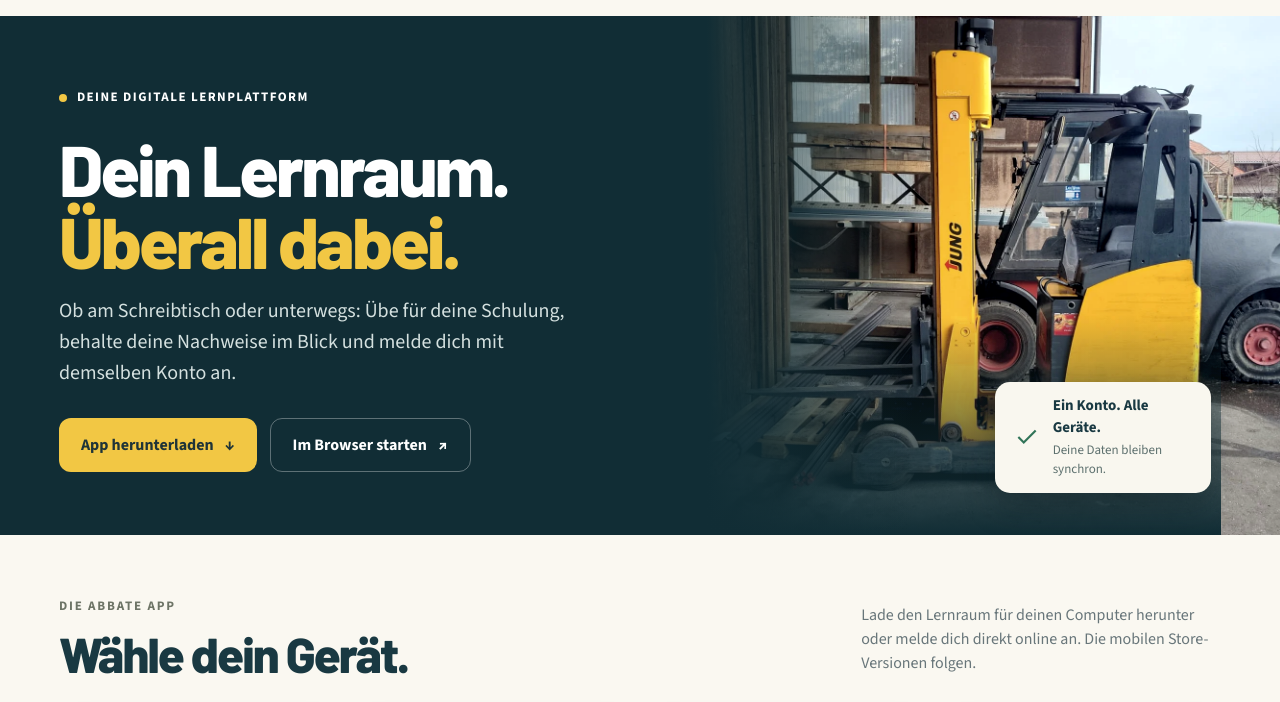
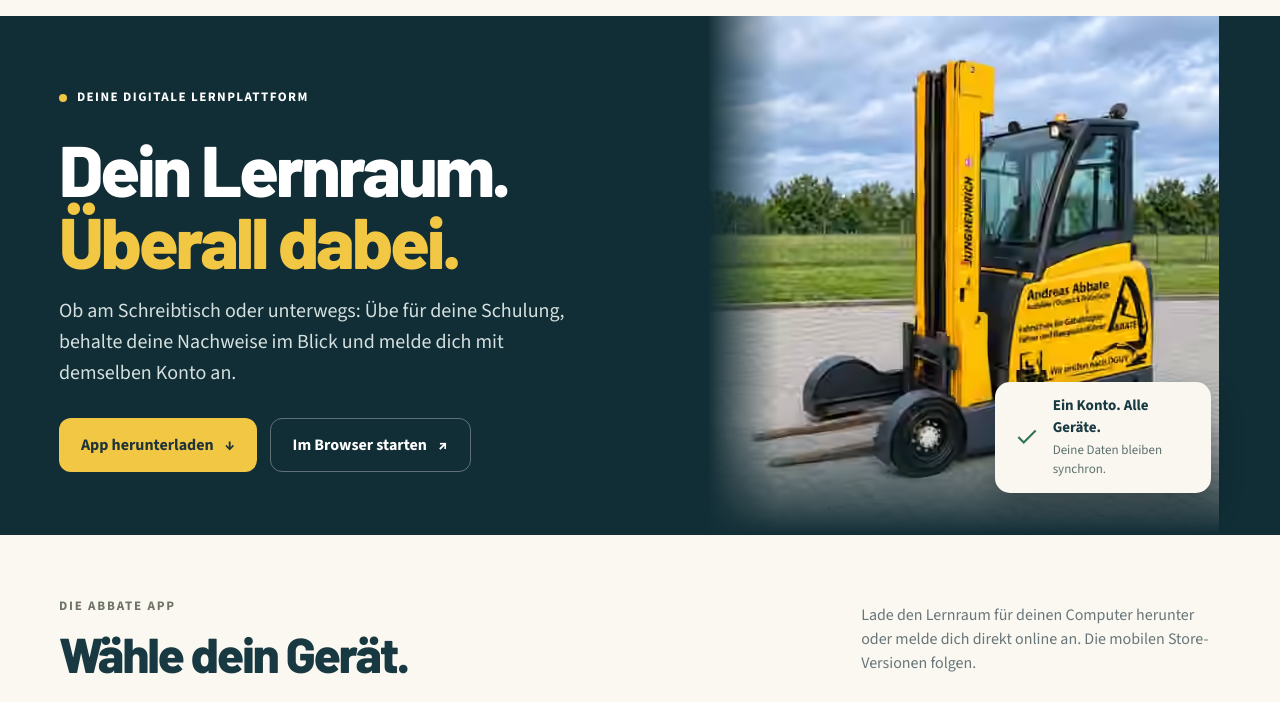
Before and after one commit to Cra4Zzy/Andreas-app, a website: page index.html in a window 1280 px wide. Shown: the part 80-782 px from the top of the page. Drawn offline with Linux system fonts and the light colour scheme.

Commit message:
Replace download-page hero with Andreas' actual forklift customer photo

```diff
--- a/index.html
+++ b/index.html
@@ -69,8 +69,8 @@
     .btn-outline{color:white;border:1px solid rgba(255,255,255,.32)}
     .btn-outline:hover{background:rgba(255,255,255,.09)}
     .hero-visual{position:relative;min-width:0;align-self:stretch;isolation:isolate}
-    .hero-visual:before{content:"";position:absolute;z-index:1;inset:0;pointer-events:none;background:linear-gradient(90deg,var(--ink-dark),transparent 40%),linear-gradient(0deg,var(--ink-dark),transparent 42%)}
-    .hero-visual img{position:absolute;inset:0;width:calc(100% + 80px);height:100%;object-fit:cover;object-position:50% center;filter:saturate(.77) contrast(1.08)}
+    .hero-visual:before{content:"";position:absolute;z-index:1;inset:0;pointer-events:none;background:linear-gradient(90deg,var(--ink-dark),transparent 14%),linear-gradient(0deg,var(--ink-dark),transparent 22%)}
+    .hero-visual img{position:absolute;inset:0;width:100%;height:100%;object-fit:contain;object-position:center center;filter:none}
     .floating-note{position:absolute;z-index:2;right:10px;bottom:42px;display:flex;align-items:center;gap:13px;background:#f9f7ef;color:var(--ink);border-radius:15px;padding:13px 19px;box-shadow:0 14px 30px #071a1f5c;max-width:270px}
     .floating-note svg{flex:0 0 26px;color:#317458}
     .floating-note strong{display:block;font-weight:700;font-size:15px}
@@ -178,7 +178,7 @@
           </div>
         </div>
         <div class="hero-visual" aria-hidden="true">
-          <img src="./dist/assets/stapler-schulung.webp" alt="">
+          <img src="./dist/assets/abbate-stapler-kundenfoto.avif" width="600" height="610" alt="Gelber Jungheinrich-Gabelstapler der Fahrschule Andreas Abbate" fetchpriority="high">
           <div class="floating-note">
             <svg viewBox="0 0 24 24" fill="none" stroke="currentColor" stroke-width="2"><path d="M4 12l5 5L20 6"/></svg>
             <div><strong>Ein Konto. Alle Geräte.</strong><small>Deine Daten bleiben synchron.</small></div>
```
